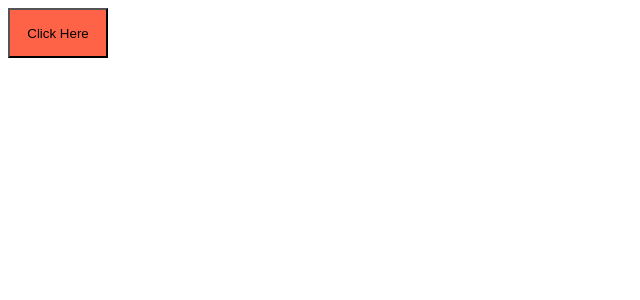
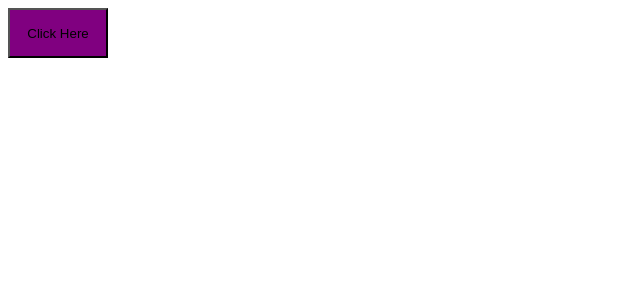
Before and after one commit to gustavosalviato/ignite-timer, a React (Vite) app: page / in a window 1280 px wide. Shown: the top 300 px of the page, without its empty margins (0-640 px from the left). Built offline with nearby package versions, Linux system fonts and the light colour scheme.

Commit message:
Configuração de Types para o styled-components

```diff
--- a/src/components/Button/Button.styles.ts
+++ b/src/components/Button/Button.styles.ts
@@ -28,7 +28,7 @@
 
   ${props => {
     return css`
-      background-color: ${props => props.theme.colors.secondary};
+      background-color: ${props => props.theme.colors.primary};
       width: ${ButtonSizes[props.size]} ;
     `
   }}
```
Also changed, not shown: src/@types/styles.d.ts (added, +9 -0 lines).
